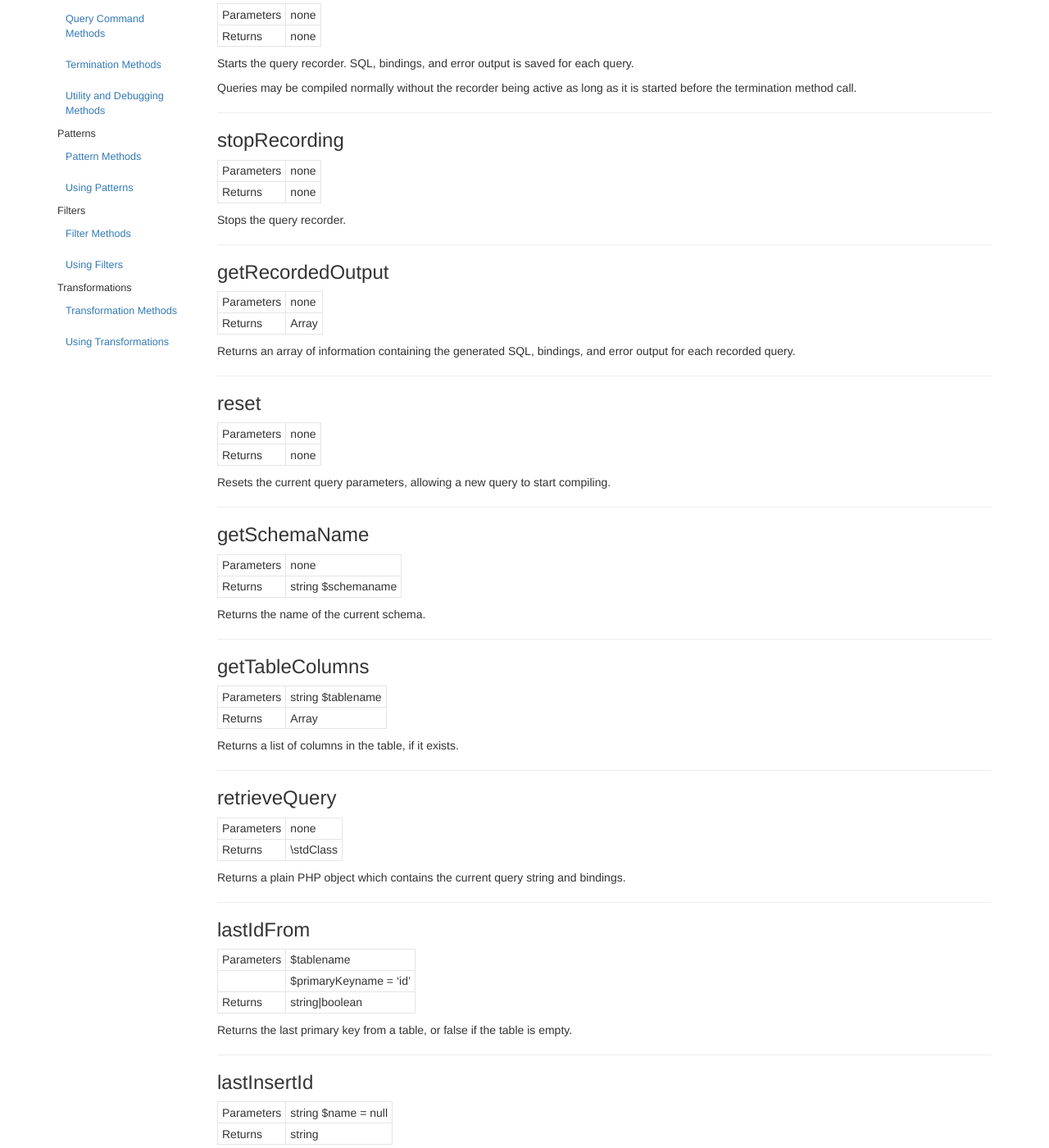
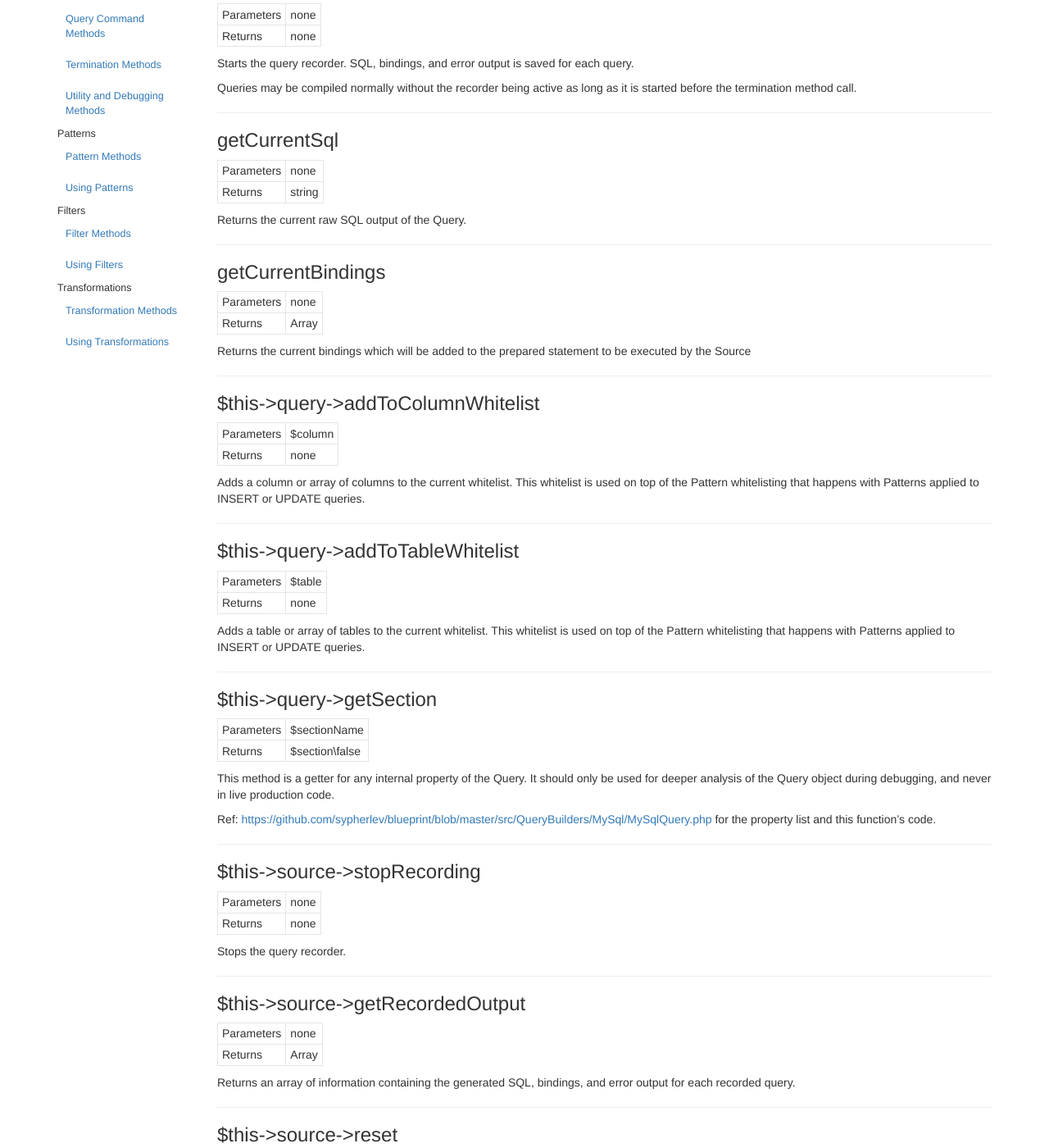
Before and after one commit to sypherlev/blueprint, a Jekyll site: the page built from docs/_posts/2016-10-18-utility-and-debugging-methods.md, in a window 1280 px wide and 1400 px high, scrolled down 206 px. Shown: the whole window at 82% size. Built offline with Jekyll 4.4.1, drawn with Linux system fonts in a browser that asks for light colours; some of the changed text lies outside the part shown.

Commit message:
Docs updates

```diff
--- a/docs/_posts/2016-10-18-utility-and-debugging-methods.md
+++ b/docs/_posts/2016-10-18-utility-and-debugging-methods.md
@@ -5,9 +5,9 @@ category: qb
 date: 2016-10-18 12:49:25
 ---
 
-These methods are used for debugging, testing, and other utility tasks.
+These methods are used for debugging, testing, and other utility tasks within Blueprint. Some require accessing the Source or Query objecs.
 
-### startRecording
+### $this->source->startRecording
 
 | Parameters   | none                     |
 | Returns      | none |
@@ -18,7 +18,54 @@ Queries may be compiled normally without the recorder being active as long as it
 
 ---
 
-### stopRecording
+### getCurrentSql
+
+| Parameters   | none |
+| Returns      | string |
+
+Returns the current raw SQL output of the Query.
+
+---
+
+### getCurrentBindings
+
+| Parameters   | none |
+| Returns      | Array |
+
+Returns the current bindings which will be added to the prepared statement to be executed by the Source
+
+---
+
+### $this->query->addToColumnWhitelist
+
+| Parameters   | $column                     |
+| Returns      | none |
+
+Adds a column or array of columns to the current whitelist. This whitelist is used on top of the Pattern whitelisting that happens with Patterns applied to INSERT or UPDATE queries.
+
+---
+
+### $this->query->addToTableWhitelist
+
+| Parameters   | $table                     |
+| Returns      | none |
+
+Adds a table or array of tables to the current whitelist. This whitelist is used on top of the Pattern whitelisting that happens with Patterns applied to INSERT or UPDATE queries.
+
+---
+
+### $this->query->getSection
+
+| Parameters   | $sectionName                     |
+| Returns      | $section\false |
+
+This method is a getter for any internal property of the Query. It should only be used for deeper analysis of the Query object during debugging, and never in live production code.
+
+Ref: [https://github.com/sypherlev/blueprint/blob/master/src/QueryBuilders/MySql/MySqlQuery.php](Github) for the property list and this function's code.
+
+---
+
+### $this->source->stopRecording
 
 | Parameters   | none                     |
 | Returns      | none |
@@ -27,7 +74,7 @@ Stops the query recorder.
 
 ---
 
-### getRecordedOutput
+### $this->source->getRecordedOutput
 
 | Parameters   | none                     |
 | Returns      | Array |
@@ -36,16 +83,16 @@ Returns an array of information containing the generated SQL, bindings, and erro
 
 ---
 
-### reset
+### $this->source->reset
 
 | Parameters   | none                     |
 | Returns      | none |
 
-Resets the current query parameters, allowing a new query to start compiling.
+Clears the current Query object, if one has been set in the Source.
 
 ---
 
-### getSchemaName
+### $this->source->getDatabaseName (MySQL only)
 
 | Parameters   | none                     |
 | Returns      | string $schemaname |
@@ -54,7 +101,7 @@ Returns the name of the current schema.
 
 ---
 
-### getTableColumns
+### $this->source->getTableColumns (MySQL only)
 
 | Parameters   | string $tablename      |
 | Returns      | Array      |
@@ -63,26 +110,7 @@ Returns a list of columns in the table, if it exists.
 
 ---
 
-### retrieveQuery
-
-| Parameters   | none                     |
-| Returns      | \stdClass |
-
-Returns a plain PHP object which contains the current query string and bindings.
-
----
-
-### lastIdFrom
-
-| Parameters   | $tablename                 |
-|              | $primaryKeyname = 'id'     |
-| Returns      | string\|boolean |
-
-Returns the last primary key from a table, or false if the table is empty.
-
----
-
-### lastInsertId
+### $this->source->lastInsertId
 
 | Parameters   | string $name = null          |
 | Returns      | string |
@@ -91,52 +119,34 @@ Alias for \PDO::lastInsertId.
 
 ---
 
-### startTransaction
+### $this->source->beginTransaction
 
 | Parameters   | none                     |
 | Returns      | none |
 
-Starts a \PDO transaction
+Alias for \PDO::beginTransaction, with some additional tracking
 
 ---
 
-### startTransaction
+### $this->source->commit
 
 | Parameters   | none                     |
 | Returns      | none |
 
-Starts a \PDO transaction
+Alias for \PDO::commit, with some additional tracking
 
 ---
 
-### commitTransaction
+### $this->source->rollBack
 
 | Parameters   | none                     |
 | Returns      | none |
 
-Commits a \PDO transaction
+Alias for \PDO::rollBack, with some additional tracking
 
 ---
 
-### rollbackTransaction
-
-| Parameters   | none                     |
-| Returns      | none |
-
-Rolls back a \PDO transaction
-
----
-
-### cloneQuery
-
-| Parameters   | none                     |
-| Returns      | QueryInterface |
-
-Returns a clone of the current Query object inside the compiler. (Useful for storing/rerunning/debugging failed queries)
-
----
-
-### setQuery
+### $this->source->setQuery
 
 | Parameters   | QueryInterface $query    |
 | Returns      | none |
@@ -144,12 +154,3 @@ Returns a clone of the current Query object inside the compiler. (Useful for sto
 Sets the current query to a $query
 
 ---
-
-### getCurrentSql
-
-| Parameters   | none |
-| Returns      | string |
-
-Returns the current raw SQL output of the query builder.
-
----
```
Also changed, not shown: docs/_pages/methods.md (deleted, +0 -1 lines), docs/_pages/transformation-methods.md (deleted, +0 -1 lines), docs/_pages/usage.md (deleted, +0 -1 lines), docs/_posts/2016-10-18-filter-methods.md (+44 -0 lines), docs/_posts/2016-10-18-query-command-methods.md (+7 -5 lines), docs/_posts/2016-10-18-sample-usage.md (+15 -5 lines).
